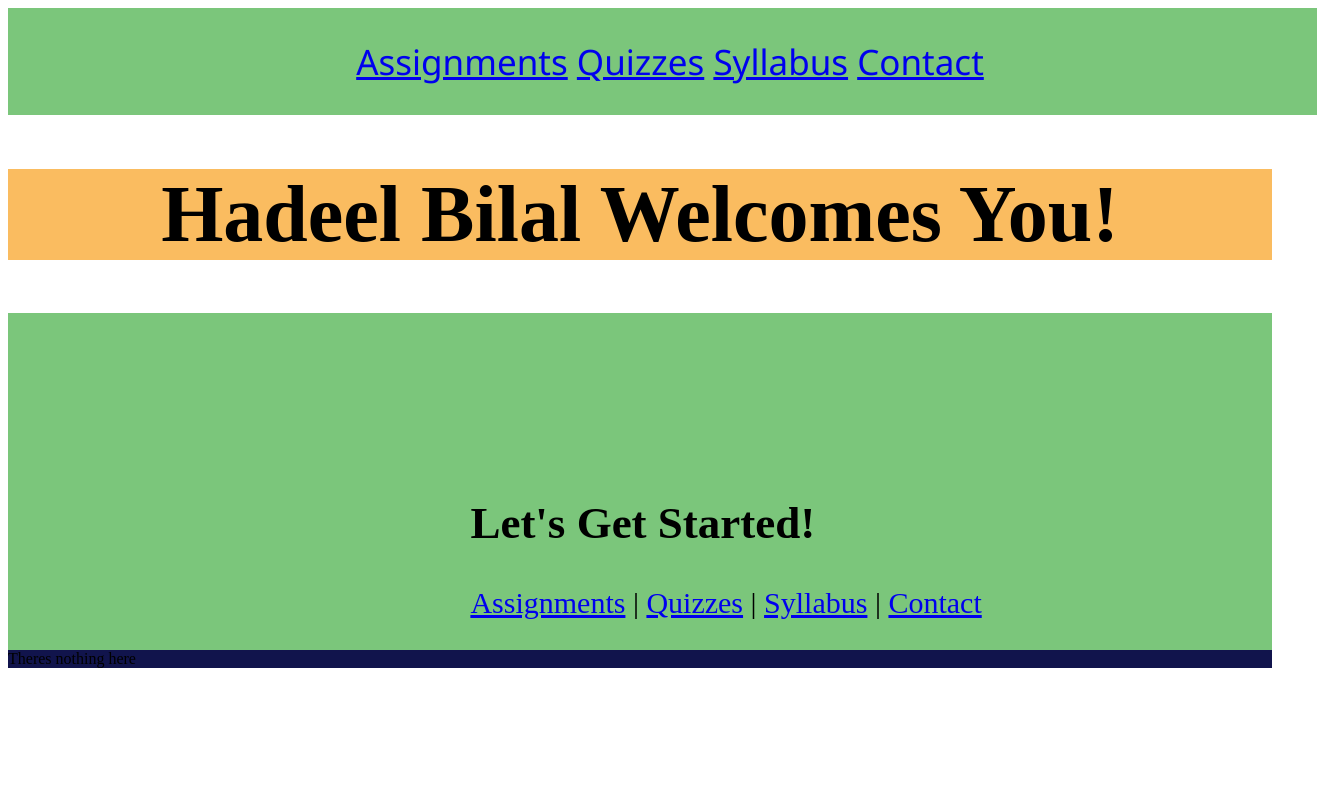
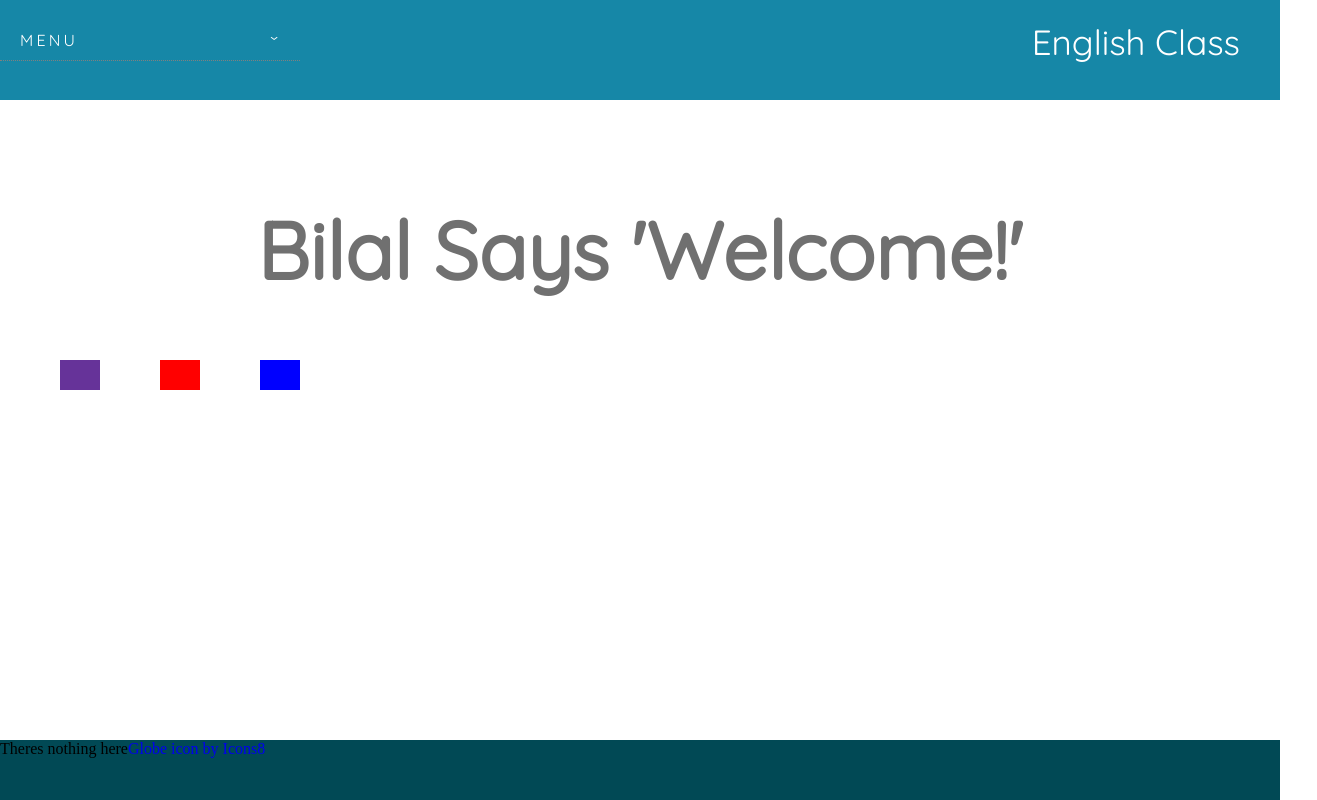
Before and after one commit to Lbpicon/bilal_class, a plain HTML site: page bilalClass/src/index.html in a window 1280 px wide. Shown: the whole page, 1317 px wide, since content can reach past the window. Drawn offline with Linux system fonts and the light colour scheme.

Commit message:
web design index

```diff
--- a/bilalClass/src/index.html
+++ b/bilalClass/src/index.html
@@ -4,33 +4,43 @@
     <meta charset="UTF-8">
     <meta name="viewport" content="width=device-width, initial-scale=1.0">
     <link rel="stylesheet" type="text/css" href="../style/style.css">
+    <link rel="icon" href="https://img.icons8.com/color/48/000000/globe.png">
+    <link href="https://fonts.googleapis.com/css?family=Slabo+27px" rel="stylesheet">
     <meta http-equiv="X-UA-Compatible" content="ie=edge">
-    <link href="https://fonts.googleapis.com/css?family=Alegreya+Sans+SC:400,900" rel="stylesheet">
+    <link href="https://fonts.googleapis.com/css?family=Quicksand" rel="stylesheet">
 
-    <title>Welcome to Class</title>
-   <nav>
-    <a href="/html/" text-decoration="none">Assignments</a>
-    <a href="/css/">Quizzes</a>
-    <a href="/js/">Syllabus</a>
-    <a href="/jquery/">Contact</a></nav>
-</head>
+    <title>Bilal's Class</title>
+  </head>
 
 <body>
-        <div class="greeting">
-            <h1>Hadeel Bilal Welcomes You! </h1>
-            </div>
-    <div class="middleMenu">
-        <div class="container">
-        <h2>Let's Get Started!</h2>
-        <a href="/html/"  id="assignments">Assignments</a> |
-        <a href="/css/">Quizzes</a> |
-        <a href="/js/">Syllabus</a> |
-        <a href="/jquery/">Contact</a></div>
+<div class="banner">
+    <h1>English Class</h1>
+       <nav class ="main-nav">
+        <ul class="main-nav-ul">
+                <li><a href="#">Menu<span class="sub-arrow"></span></a>
+                <ul>
+                    <li><a href="#">Quizzes</a></li>
+                     <li><a href="#">Assignments</a></li>
+                    <li><a href="#">Calendar</a></li>
+                    <li><a href="#">Contact</a></li>
+                </ul>
+            </li>
+             </ul>
+    </nav>
+</div>
+
+<main>
+    <h2>Bilal Says 'Welcome!'</h2>
+    <div class="bars">
+    <div class="bars assignments"></div>
+    <div class="bars quizzes"></div>
+    <div class="bars calendar"></div>
     </div>
+</main>
 
 
 
 </body>
-<footer>Theres nothing here</footer>
+<footer>Theres nothing here<a href="https://icons8.com/icon/30623/globe">Globe icon by Icons8</a></footer>
 
 </html>
--- /dev/null
+++ b/bilalClass/style/baconipsum.css
@@ -0,0 +1,174 @@
+*{
+    margin: 0;
+    padding: 0;
+    box-sizing: border-box;
+    }
+
+
+section {
+    background-color: #2BCDC0;
+    right: 40%;
+    display: flex;
+    position: relative;
+}
+
+
+a {
+    font-family: 'Roboto Slab', serif;
+    padding-right: 10px;
+    color: white;
+    font-size: 15px;
+}
+
+header {
+    justify-content: center;
+    position: absolute;
+    display: flex;
+    left: 50%;
+    top: 10%;
+    background-color: #2BCDC0;
+}
+
+.green {
+    width: 100%;
+    height: 55vh;
+    background-color: #2BCDC0;
+    overflow-x: hidden;
+    }
+
+h1 {
+    color:white;
+    font-size: 50px;
+    font-family: 'Roboto Slab', serif;
+    position: absolute;
+    display: flex;
+    left: 35%;
+    top: 25%;
+
+}
+
+h2 {
+    color: white;
+    top: 40px;
+    font-size: 40px;
+    padding-bottom: 20px;
+    font-family: 'Roboto Slab', serif;
+}
+
+h3 {
+    color: white;
+    font-size: 15px;
+
+}
+
+.text {
+    margin-top: 50px;
+    positon: fixed;
+    text-align: center;
+    padding: 10px;
+
+}
+
+p{
+    color: white;
+    font-family: 'Roboto Slab', serif;
+}
+
+
+
+.black {
+    background-color: #1B1B1B;
+    width: 100%;
+    height: 45vh;
+}
+
+.block {
+    width: 300px;
+    height: 30px;
+    margin-right: 100px;
+    margin-left: 100px;
+    margin-top: 50px;
+    /*display: flex;
+    flex-direction: row;*/
+    display: inline-block; /* This made the boxes side by side*/
+    position: relative;
+}
+
+.blue {
+    background-color: #33A8DD;
+
+}
+
+.jade {
+    background-color: #2BCDC0;
+}
+
+
+
+.red {
+    background-color: #F46731;
+    position: relative;
+}
+
+footer {
+    background-color: #1B1B1B;
+    width: 100%;
+    height: 90px;
+
+}
+
+/*CSS 4 MOBILE - must be MAX-WIDTH*/
+@media (max-width: 576px) {
+
+    * {
+        margin: 0;
+        padding: 0;
+        box-sizing: border-box;
+    }
+
+
+   .green {
+        background-color: #33A8DD;
+        height: 50vh;
+        padding: 30px;
+   }
+
+   .black {
+    background-color:  #F7F5F6;
+    height: 100%;
+    width: 100%;
+    justify-content: center;
+       }
+
+
+   h1 {
+        font-size: 25px;
+        left: 30%;
+   }
+
+   h2 {
+    color: black;
+    top: 40px;
+    text-align: center;
+    font-size: 30px;
+    padding-bottom: 20px;
+    font-family: 'Roboto Slab', serif;
+}
+
+
+p {
+    color: black;
+    font-size: 15px;
+}
+
+
+    footer {
+        background-color: #F7F5F6;
+        width: 100%;
+        height: 40px;
+
+    }
+
+
+
+}
--- a/bilalClass/style/style.css
+++ b/bilalClass/style/style.css
@@ -1,54 +1,120 @@
-nav {
-    background-color: #7bc67b;
-    width: 100%;
-    height: 35%;
-    padding: 30px;
-    display: inline-block;
+*{
+    margin: 0;
+    padding: 0;
+    box-sizing: border-box;
+    text-decoration: none;
+    }
+
+h1 {
     text-align: center;
     color: white;
-    font-size: 35px;
-    font-family: 'Segoe UI';
-    padding-right: 15px;
-    text-decoration-style: none;
+    font-size:35px;
+    display: inline;
+    float: right;
+    margin-top: 20px;
+    padding-right: 40px;
+    font-family: 'Quicksand', sans-serif;
+    font-weight: 100;
+     }
+
+
+h2 {
+    font-family: 'Quicksand', sans-serif;
+    text-align: center;
+    font-size: 80px;
+    margin-top: 100px;
+    color: #707070;
+            }
+
+.banner {
+    width: 100%;
+    height:100px;
+    background-color: #1687a7;
+    }
+
+/* NAVIGATION STYLING*/
+
+.main-nav {
+    display: inline-flexbox;
+    float: left;
+    width: 300px;
+    background-color: #1687A7;
+    font-family: 'Quicksand', sans-serif;
+    margin-top: 20px;
+    }
+
+
+.main-nav a {
+        display: block;
+        padding: 10px 0px 10px 20px;
+        text-transform: uppercase;
+        letter-spacing: .2em;
+        color: #fff;
+        border-bottom: 1px dotted gray;
+        }
+
+.main-nav a:hover {
+    background: #014955;
 }
 
-#hello {
-    color: white;
-    font-size: 35px;
-    font-family: 'Segoe UI';
-    padding-right: 15px;
+.main-nav-ul ul {
+    display: none;
+    }
+
+.main-nav-ul li:hover ul {
+    display: block;
+}
+
+.main-nav-ul ul a::before {
+content: '\203A';
+margin-right: 20px;
+}
+
+.main-nav .sub-arrow:after {
+    content: '\203A';
+    float: right;
+    margin-right: 20px;
+    transform: rotate(90deg);
+    -webkit-transform: rotate(90deg);
+    -moz-transform: rotate(90deg);
+}
+
+.main-nav li:hover .sub-arrow:after {
+    content:'\2039';
+
+
 }
 
 
-.middleMenu {
-    display: flex;
-    width: 100%;
-    background-color: #7bc67b;
+.bars {
+        width: 300px;
+        height: 30px;
+        margin: 30px;
+         /*display: flex;
+        flex-direction: row;*/
+        display: flex; /* This made the boxes side by side*/
+        position: relative;
+    }
+
+.assignments {
+   background-color: rebeccapurple;
+
+
 }
 
-.middleMenu > .container {
-    margin: 10px;
-    padding: 20px;
-    font-size: 30px;
-    margin-left: 35%;
-    margin-top: 10%;
-    background-color: #7bc67b;
-
-  }
-
-h1 {
-    text-align: center;
-    font-family: 'Alegreya Sans SC', sans-serif,;
-    font-size: 80px;
+.quizzes {
+    background-color: red;
 }
 
-.greeting {
-    background-color: #fabc60;
-    width: 100%;
-    height: 30%;
+.calendar {
+    background-color: blue
 }
 
 footer {
+    background-color: #014955;
+    position: absolute;
+    bottom: 0;
+    height: 60px;
     width: 100%;
-    background-color: #11144c;
+
 }
```
Also changed, not shown: bilalClass/src/calendar.html (added, +1 -0 lines), bilalClass/src/quizzes.html (+1 -0 lines), 1 other file.
